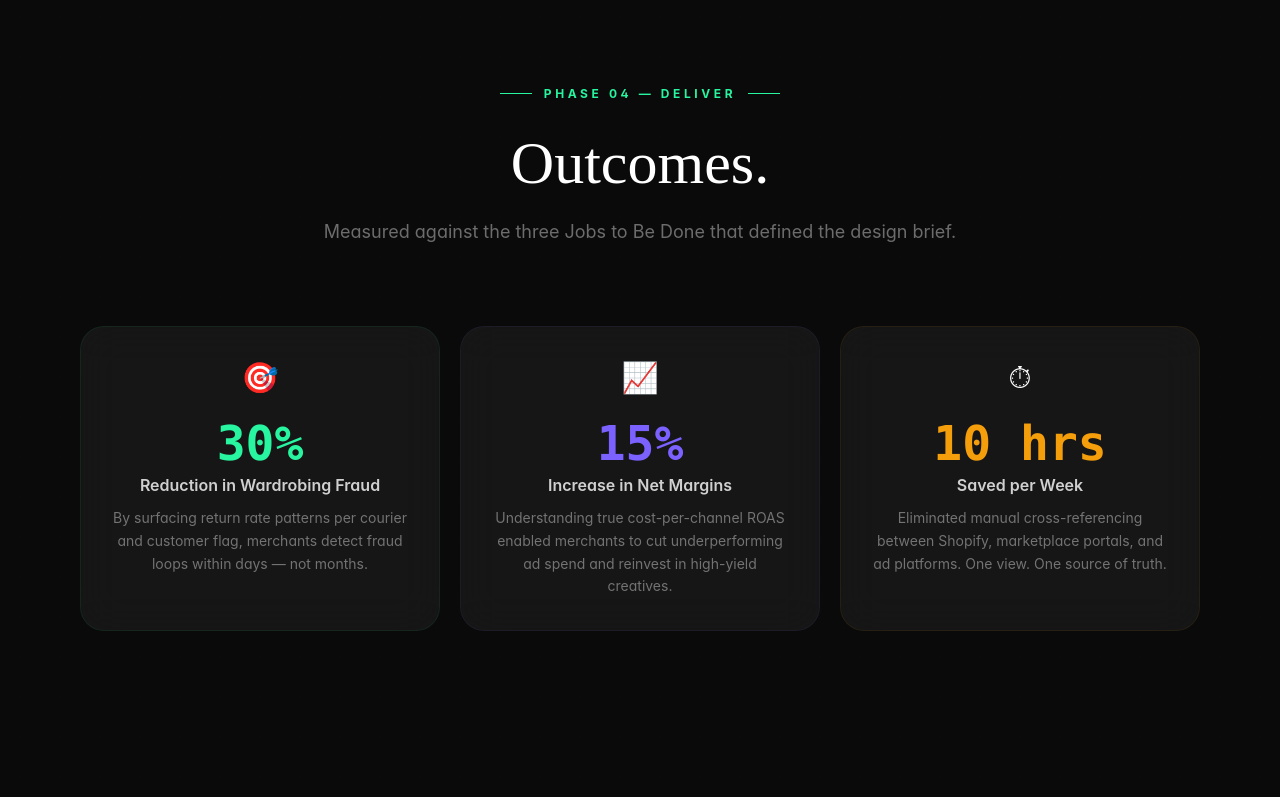
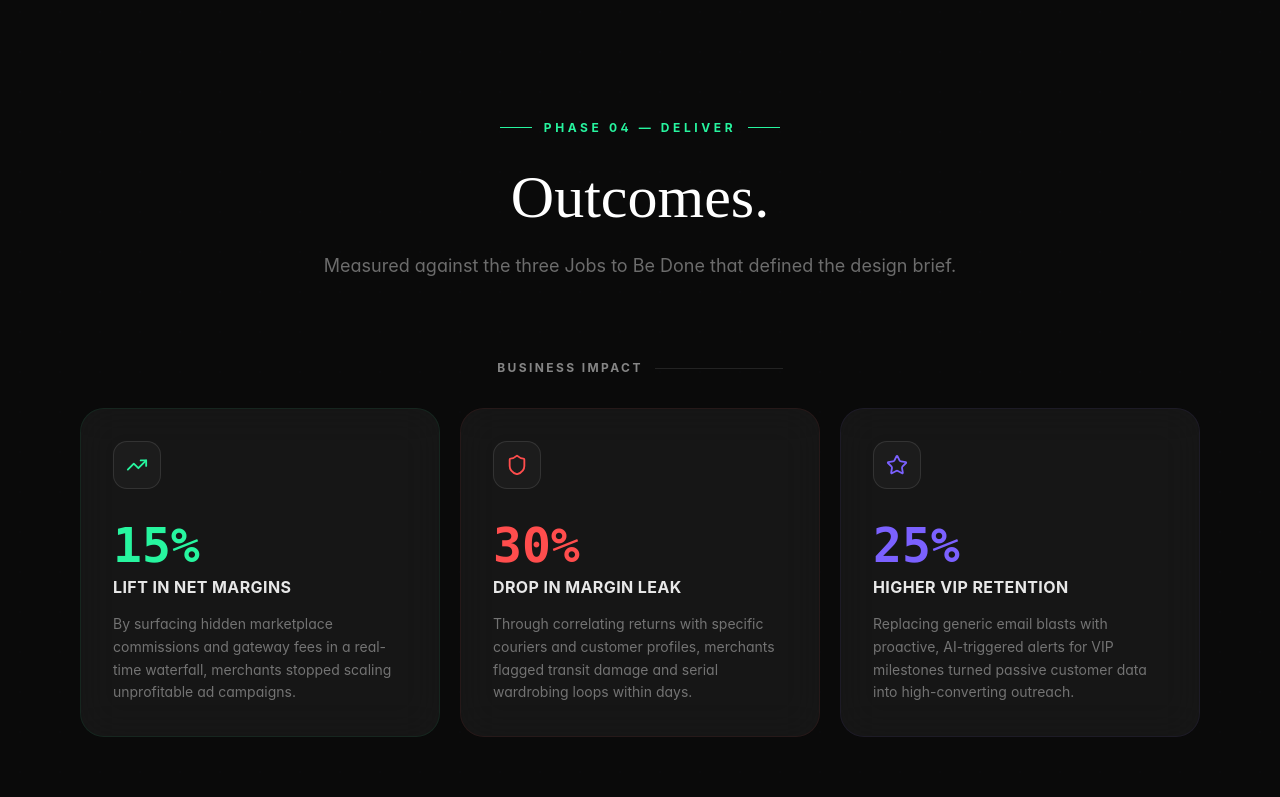
Before and after one commit to vaibhavsharma-2000/portfolio, a React (Vite) app: page /work/verity in a window 1280 px wide. Shown: the part 10163-10960 px from the top of the page. Built offline with nearby package versions, Linux system fonts and the light colour scheme.

Commit message:
feat: added svg icons

```diff
--- a/src/components/verity/OutcomeSection.jsx
+++ b/src/components/verity/OutcomeSection.jsx
@@ -1,31 +1,96 @@
 import { motion } from 'framer-motion';
+import { TrendingUp, Shield, Star, Clock, Sparkles, Bell } from 'lucide-react';
 
-const outcomes = [
+const businessOutcomes = [
+    {
+        stat: '15%',
+        label: 'Lift in Net Margins',
+        description: 'By surfacing hidden marketplace commissions and gateway fees in a real-time waterfall, merchants stopped scaling unprofitable ad campaigns.',
+        color: '#27F59F', // Capital Domain
+        icon: TrendingUp,
+    },
     {
         stat: '30%',
-        label: 'Reduction in Wardrobing Fraud',
-        description: 'By surfacing return rate patterns per courier and customer flag, merchants detect fraud loops within days — not months.',
-        color: '#27F59F',
-        icon: '🎯',
-        span: 'col-span-1 md:col-span-1',
+        label: 'Drop in Margin Leak',
+        description: 'Through correlating returns with specific couriers and customer profiles, merchants flagged transit damage and serial wardrobing loops within days.',
+        color: '#FF4D4D', // Fulfillment Domain
+        icon: Shield,
     },
     {
-        stat: '15%',
-        label: 'Increase in Net Margins',
-        description: 'Understanding true cost-per-channel ROAS enabled merchants to cut underperforming ad spend and reinvest in high-yield creatives.',
-        color: '#7B61FF',
-        icon: '📈',
-        span: 'col-span-1 md:col-span-1',
+        stat: '25%',
+        label: 'Higher VIP Retention',
+        description: 'Replacing generic email blasts with proactive, AI-triggered alerts for VIP milestones turned passive customer data into high-converting outreach.',
+        color: '#7B61FF', // Relations Domain
+        icon: Star,
+    },
+];
+
+const uxOutcomes = [
+    {
+        stat: '30s',
+        label: 'Decision Time Slashed',
+        description: "Replacing 4 dispersed Shopify/Ad dashboards with a single 'True Profit' waterfall allowed merchants to authorize daily budgets instantly.",
+        color: '#3B82F6', // Intelligence / Blue
+        icon: Clock,
     },
     {
-        stat: '10 hrs',
-        label: 'Saved per Week',
-        description: 'Eliminated manual cross-referencing between Shopify, marketplace portals, and ad platforms. One view. One source of truth.',
-        color: '#F59E0B',
-        icon: '⏱',
-        span: 'col-span-1 md:col-span-1',
+        stat: '100%',
+        label: 'Zero-Click Discovery',
+        description: 'The anticipatory intelligence layer surfaces anomalous return spikes automatically, eliminating the need to dig through complex filter trees.',
+        color: '#F59E0B', // Amber
+        icon: Sparkles,
+    },
+    {
+        stat: 'Daily',
+        label: 'Proactive Engagement',
+        description: 'Clienteling shifted from end-of-month manual segmentation to daily automated triggers, completely transforming VIP customer interactions.',
+        color: '#ec4899', // Pink
+        icon: Bell,
     },
 ];
+
+const OutcomeCard = ({ outcome, delay }) => {
+    const Icon = outcome.icon;
+    return (
+        <motion.div
+            initial={{ opacity: 0, y: 40 }}
+            whileInView={{ opacity: 1, y: 0 }}
+            viewport={{ once: true }}
+            transition={{ delay, duration: 0.7 }}
+            className="verity-card-dark p-8 group hover:scale-[1.02] transition-transform duration-500 cursor-default"
+            style={{ borderColor: `${outcome.color}12` }}
+        >
+            {/* Subtle top border glow on hover */}
+            <div
+                className="absolute top-0 left-0 right-0 h-[2px] rounded-full opacity-0 group-hover:opacity-100 transition-opacity duration-500"
+                style={{ background: `linear-gradient(90deg, ${outcome.color}, transparent)` }}
+            />
+
+            {/* Dynamic SVG Icon */}
+            <div className="relative mb-8 w-12 h-12 flex items-center justify-center rounded-[14px] bg-white/[0.03] border border-white/10 group-hover:scale-110 group-hover:border-white/20 transition-all duration-500 origin-left">
+                <div
+                    className="absolute inset-0 rounded-[14px] blur-[8px] opacity-0 group-hover:opacity-30 transition-opacity duration-500"
+                    style={{ backgroundColor: outcome.color }}
+                />
+                {Icon && <Icon size={22} style={{ color: outcome.color }} className="relative z-10" />}
+            </div>
+
+            <div className="mb-4">
+                <span
+                    className="font-mono text-5xl font-bold block leading-none"
+                    style={{ color: outcome.color }}
+                >
+                    {outcome.stat}
+                </span>
+                <p className="text-white/90 font-bold text-base mt-2 leading-tight uppercase tracking-wide">
+                    {outcome.label}
+                </p>
+            </div>
+
+            <p className="text-white/40 text-sm leading-relaxed">{outcome.description}</p>
+        </motion.div>
+    );
+};
 
 export function OutcomeSection() {
     return (
@@ -40,7 +105,7 @@ export function OutcomeSection() {
             />
 
             <div className="max-w-7xl mx-auto relative z-10 flex flex-col items-center text-center">
-                {/* Label */}
+                {/* Phase 04 Label */}
                 <motion.div
                     initial={{ opacity: 0, scale: 0.9 }}
                     whileInView={{ opacity: 1, scale: 1 }}
@@ -52,6 +117,7 @@ export function OutcomeSection() {
                     <div className="w-8 h-[1px] bg-[#27F59F]" />
                 </motion.div>
 
+                {/* Heading */}
                 <motion.h2
                     initial={{ opacity: 0, y: 30 }}
                     whileInView={{ opacity: 1, y: 0 }}
@@ -71,40 +137,42 @@ export function OutcomeSection() {
                     Measured against the three Jobs to Be Done that defined the design brief.
                 </motion.p>
 
-                {/* Bento Grid */}
-                <div className="grid grid-cols-1 md:grid-cols-3 gap-5 mb-10">
-                    {outcomes.map((outcome, i) => (
-                        <motion.div
-                            key={i}
-                            initial={{ opacity: 0, y: 40 }}
-                            whileInView={{ opacity: 1, y: 0 }}
-                            viewport={{ once: true }}
-                            transition={{ delay: i * 0.15, duration: 0.7 }}
-                            className="verity-card-dark p-8 group hover:scale-[1.02] transition-transform duration-500 cursor-default"
-                            style={{ borderColor: `${outcome.color}12` }}
-                        >
-                            <div
-                                className="absolute top-0 left-0 right-0 h-[2px] rounded-full opacity-0 group-hover:opacity-100 transition-opacity duration-500"
-                                style={{ background: `linear-gradient(90deg, ${outcome.color}, transparent)` }}
-                            />
+                {/* --- Row 1: Business Impact --- */}
+                <div className="w-full mb-16">
+                    <motion.div
+                        initial={{ opacity: 0, x: -20 }}
+                        whileInView={{ opacity: 1, x: 0 }}
+                        viewport={{ once: true }}
+                        className="flex items-center gap-3 mb-8 w-full justify-start md:justify-center"
+                    >
+                        <span className="text-white/50 font-bold tracking-[0.2em] uppercase text-xs">Business Impact</span>
+                        <div className="h-[1px] flex-1 md:flex-none md:w-32 bg-white/10" />
+                    </motion.div>
 
-                            <span className="text-3xl mb-6 block">{outcome.icon}</span>
+                    <div className="grid grid-cols-1 md:grid-cols-3 gap-5 text-left">
+                        {businessOutcomes.map((outcome, i) => (
+                            <OutcomeCard key={i} outcome={outcome} delay={i * 0.15} />
+                        ))}
+                    </div>
+                </div>
 
-                            <div className="mb-3">
-                                <span
-                                    className="font-mono text-5xl font-bold block leading-none"
-                                    style={{ color: outcome.color }}
-                                >
-                                    {outcome.stat}
-                                </span>
-                                <p className="text-white/80 font-semibold text-base mt-2 leading-tight">
-                                    {outcome.label}
-                                </p>
-                            </div>
+                {/* --- Row 2: UX Impact --- */}
+                <div className="w-full">
+                    <motion.div
+                        initial={{ opacity: 0, x: -20 }}
+                        whileInView={{ opacity: 1, x: 0 }}
+                        viewport={{ once: true }}
+                        className="flex items-center gap-3 mb-8 w-full justify-start md:justify-center"
+                    >
+                        <span className="text-white/50 font-bold tracking-[0.2em] uppercase text-xs">UX Impact</span>
+                        <div className="h-[1px] flex-1 md:flex-none md:w-32 bg-white/10" />
+                    </motion.div>
 
-                            <p className="text-white/40 text-sm leading-relaxed">{outcome.description}</p>
-                        </motion.div>
-                    ))}
+                    <div className="grid grid-cols-1 md:grid-cols-3 gap-5 text-left">
+                        {uxOutcomes.map((outcome, i) => (
+                            <OutcomeCard key={i} outcome={outcome} delay={i * 0.15 + 0.3} />
+                        ))}
+                    </div>
                 </div>
 
             </div>
```
Also changed, not shown: src/components/verity/AISearch.jsx (+20 -16 lines), src/components/verity/ReflectionSection.jsx (+16 -8 lines).
